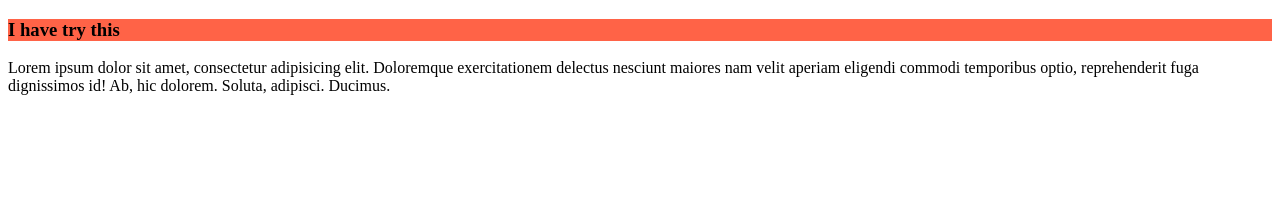
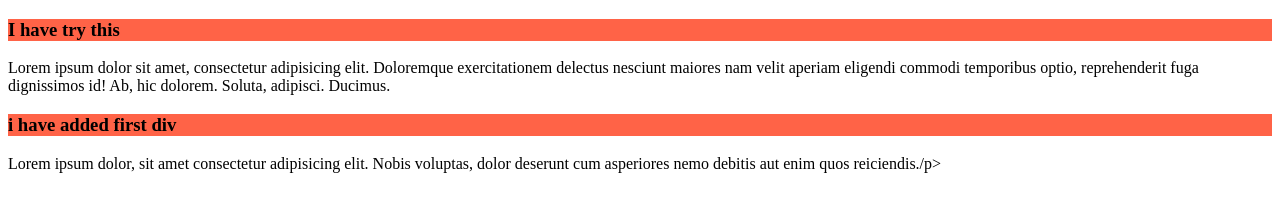
Before and after one commit to maruf14500/my-first-github-repo-, a plain HTML site: page index.html in a window 1280 px wide. Drawn offline with Linux system fonts and the light colour scheme.

Commit message:
i have added first commit

```diff
--- a/index.html
+++ b/index.html
@@ -9,5 +9,9 @@
 <body><h3>I have try this</h3>
     <p>Lorem ipsum dolor sit amet, consectetur adipisicing elit. Doloremque exercitationem delectus nesciunt maiores nam velit aperiam eligendi commodi temporibus optio, reprehenderit fuga dignissimos id! Ab, hic dolorem. Soluta, adipisci. Ducimus.
     </p>
+    <div>
+        <h3>i have added first div</h3>
+        <p>Lorem ipsum dolor, sit amet consectetur adipisicing elit. Nobis voluptas, dolor deserunt cum asperiores nemo debitis aut enim quos reiciendis./p>
+    </div>
 </body>
 </html>
```
